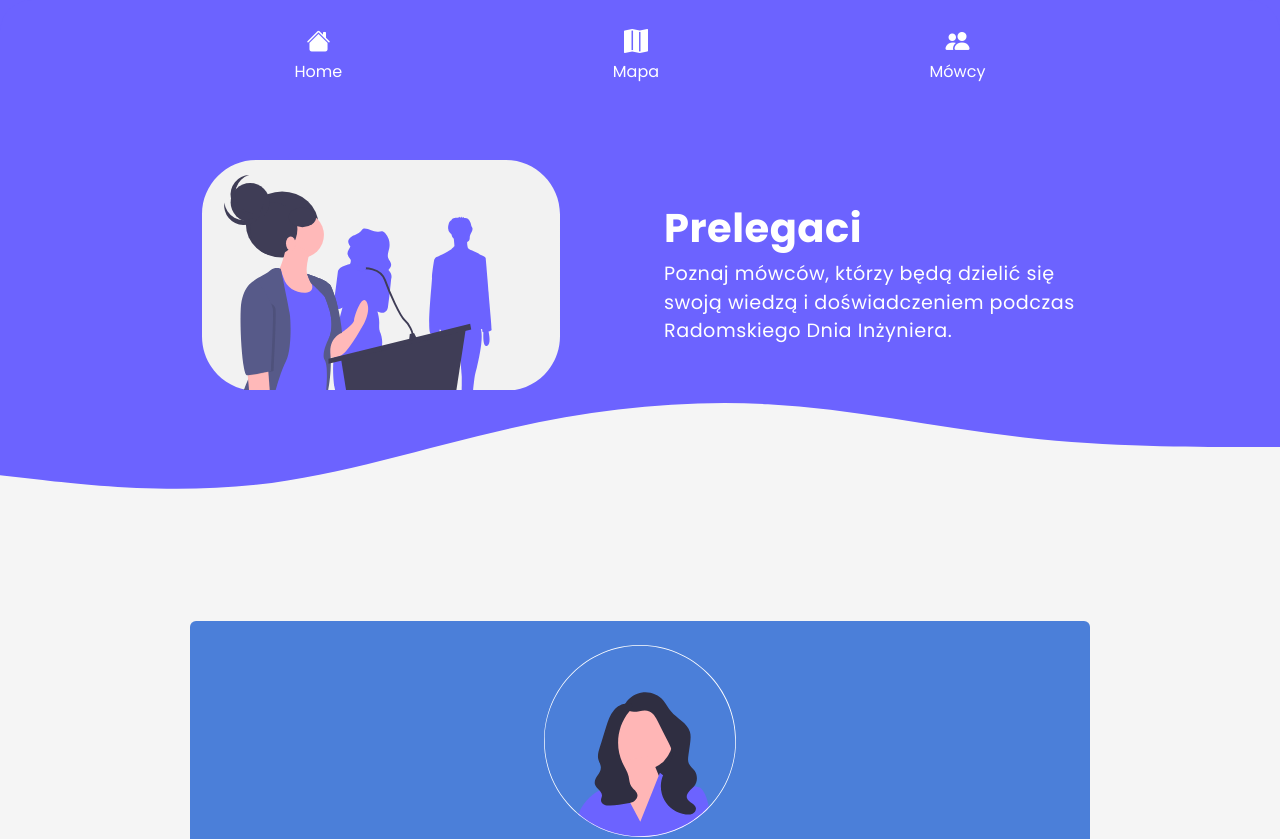
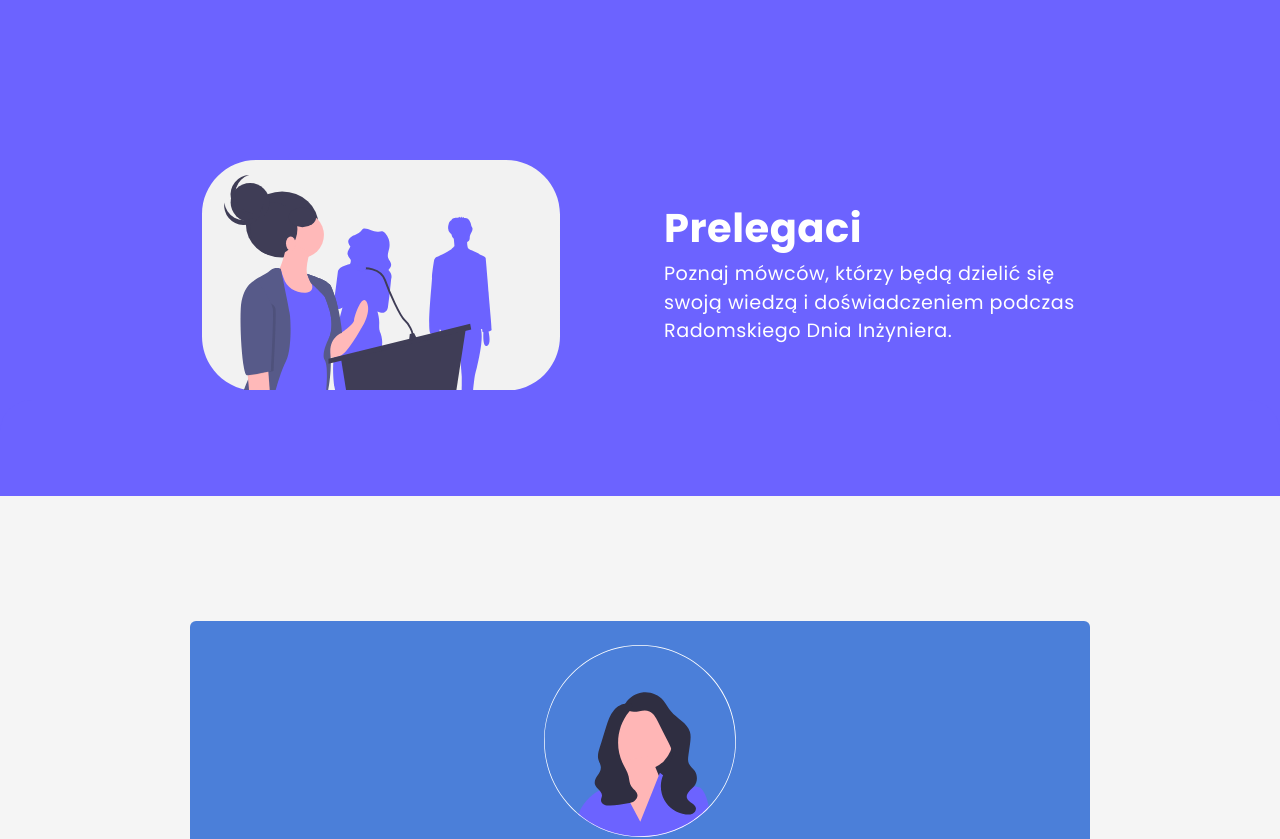
Before and after one commit to Mateusz-Michalec/engineer-day, a React (Vite) app: page /engineer-day/speakers in a window 1280 px wide. Shown: the top 839 px of the page. Built offline with nearby package versions, Linux system fonts and the light colour scheme.

Commit message:
Revert "fixed top menu added"
This reverts commit 435bbcfa41f1e34c98b6353cd92574e4ada3851b.

```diff
--- a/src/components/Navigation/Navigation.scss
+++ b/src/components/Navigation/Navigation.scss
@@ -19,18 +19,32 @@
 
 @media screen and (min-width: 992px) {
   .navigation {
-    top: 0%;
-    transform: translate(-50%);
-    left: 50%;
-    width: 60%;
-    height: min-content;
-    border-radius: 0 0 2rem 2rem;
+    top: 50%;
+    transform: translateY(-50%);
+    left: 0;
+    width: 1.8rem;
+    height: 50vh;
+    border-radius: 0 2rem 2rem 0;
     transition: all 0.15s ease-in-out;
     background-color: $accent-color-1;
     border: none;
 
-    a:hover {
-      color: $accent-color-2;
+    &__btns {
+      visibility: hidden;
+      opacity: 0;
+
+      a:hover {
+        color: $accent-color-2;
+      }
+    }
+
+    &:hover {
+      width: 8rem;
+
+      .navigation__btns {
+        visibility: visible;
+        opacity: 1;
+      }
     }
   }
 }
--- a/src/pages/Home/components/HomeHero/HomeHero.scss
+++ b/src/pages/Home/components/HomeHero/HomeHero.scss
@@ -16,9 +16,3 @@
     }
   }
 }
-
-@media screen and (min-width: 992px) {
-  .home__hero {
-    padding-top: 10rem;
-  }
-}
--- a/src/pages/Home/components/HomeHero/HomeHero.tsx
+++ b/src/pages/Home/components/HomeHero/HomeHero.tsx
@@ -10,7 +10,7 @@ type PropsType = {
 const HomeHero = forwardRef<HTMLDivElement, PropsType>(({ id }, ref) => {
   return (
     <section>
-      <div className="home__hero text-center">
+      <div className="home__hero pt-4 text-center">
         <Container
           ref={ref}
           id={id}
```
